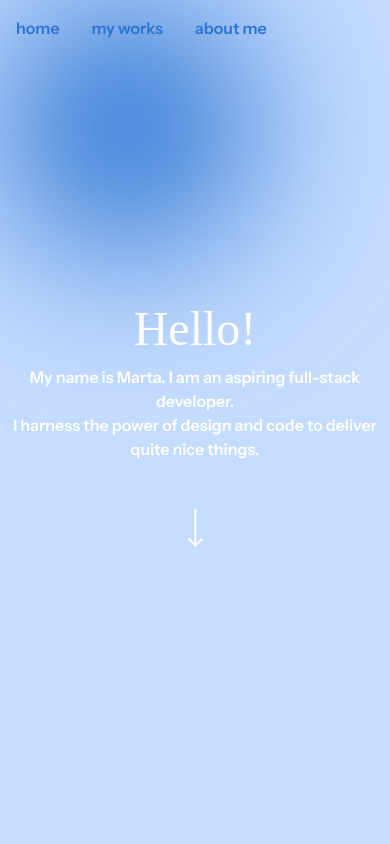
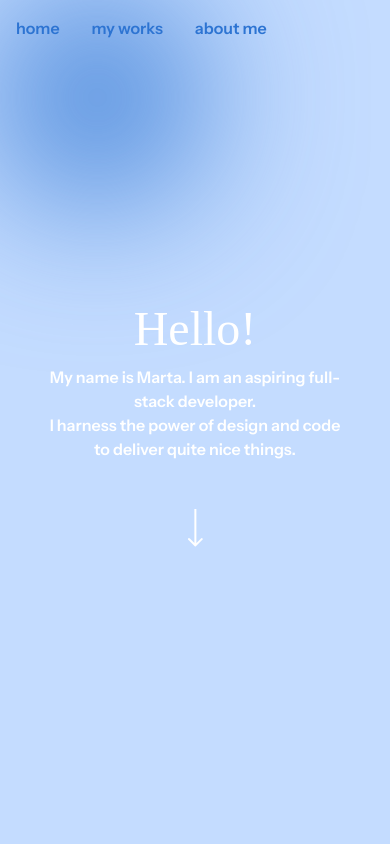
Before and after one commit to mn46/portfolio-bulma, a website: page index.html in a window 390 px wide. Shown: the top 844 px of the page. Drawn offline with Linux system fonts and the light colour scheme; a web font is replaced by a local one.

Commit message:
Fix top section issues and incorrect gradient

```diff
--- a/index.html
+++ b/index.html
@@ -36,7 +36,7 @@
       >
         <div id="follower" class="has-background-primary"></div>
 
-        <div id="home_content" class="has-text-white has-text-centered">
+        <div id="home_content" class="has-text-white has-text-centered px-6">
           <h1 class="is-size-1">Hello!</h1>
           <p class="has-text-weight-semibold">
             My name is Marta. I am an aspiring full-stack developer.
--- a/portfolio-bulma.scss
+++ b/portfolio-bulma.scss
@@ -35,7 +35,7 @@ a {
 }
 
 #follower {
-  width: 65vw;
+  width: 50vw;
   aspect-ratio: 1/1;
   border-radius: 100%;
   filter: blur(5rem);
@@ -97,7 +97,7 @@ nav,
 }
 
 #about_me_headline {
-  background-image: linear-gradient($light-blue, $primary);
+  background-image: linear-gradient($primary, $light-blue);
 }
 
 #about_me_text {
@@ -121,6 +121,11 @@ nav,
 }
 
 @media screen and (max-width: 48rem) {
+  #follower {
+    top: 0;
+    right: 0;
+  }
+
   .project-button {
     width: 100%;
   }
```
Also changed, not shown: portfolio-bulma.css, 1 other file.
